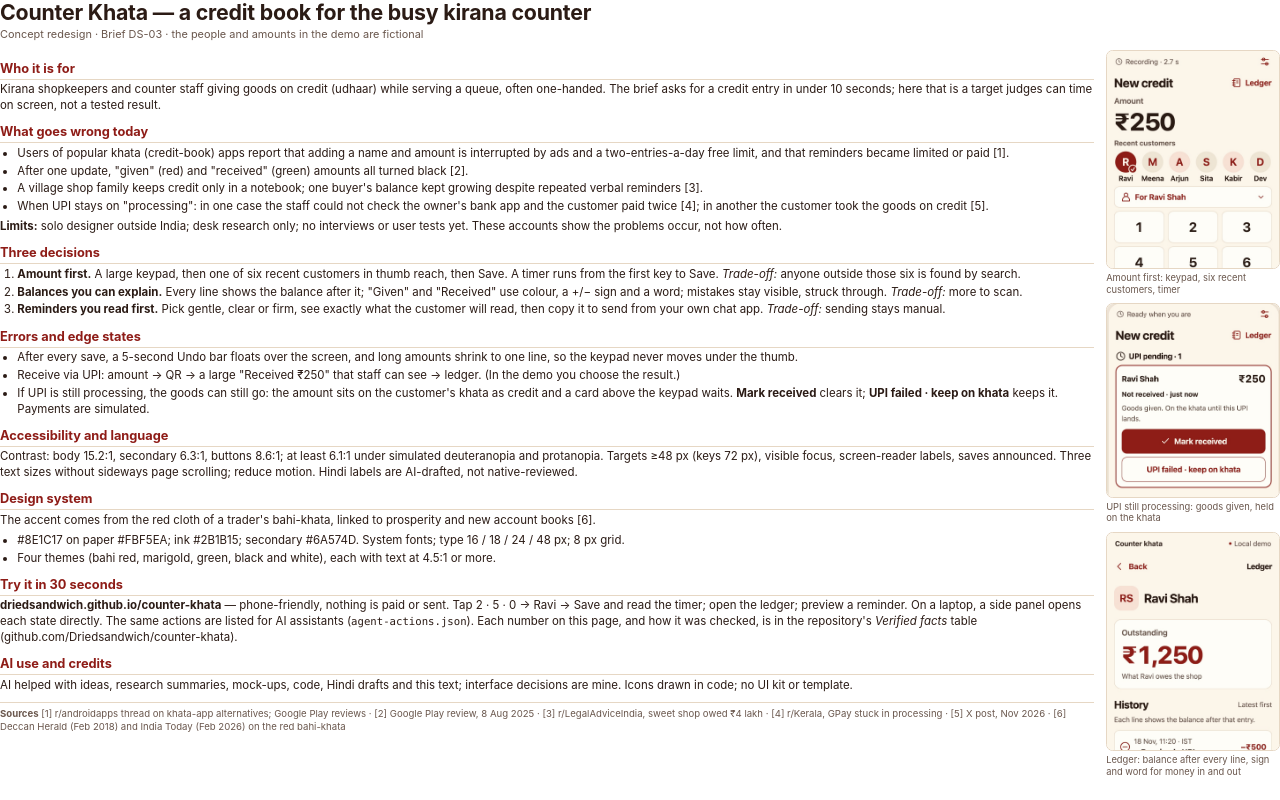
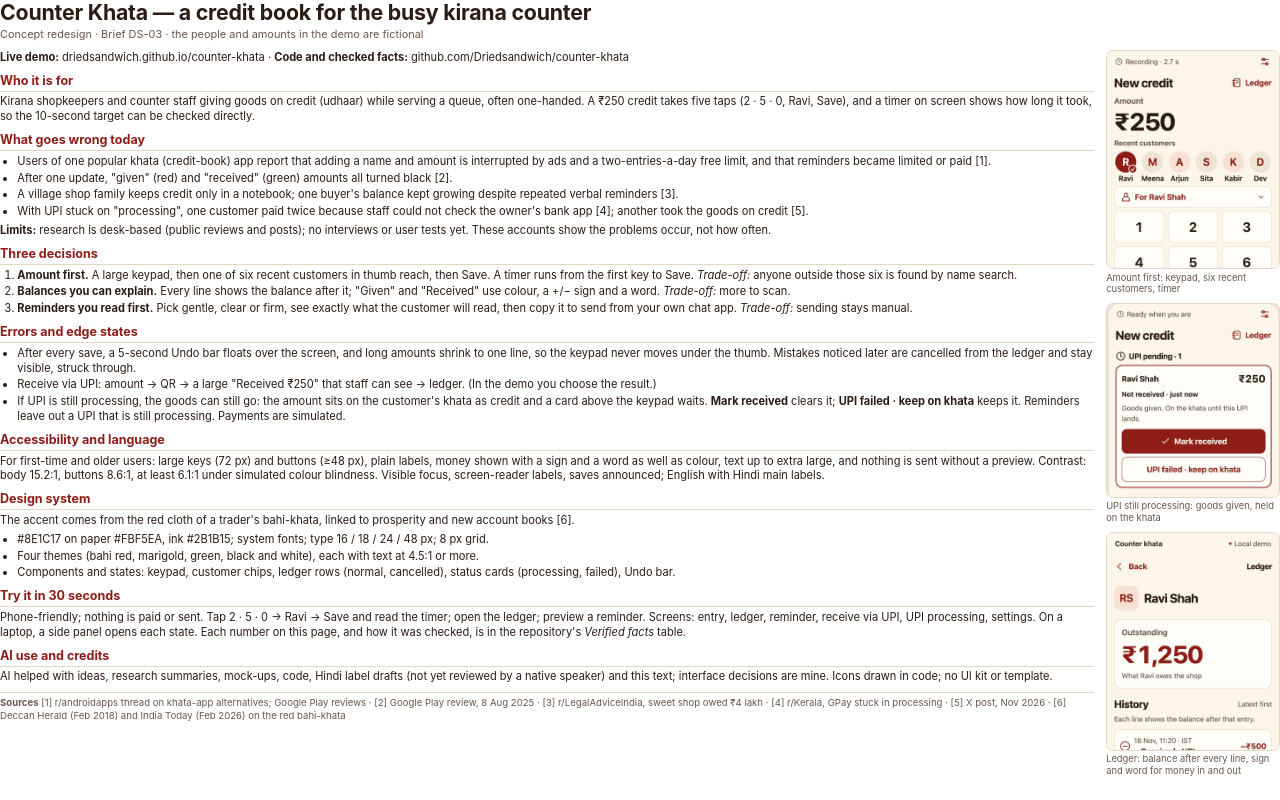
Before and after one commit to Driedsandwich/counter-khata, a plain HTML site: page case-study.html in a window 1280 px wide. Drawn offline with Linux system fonts and the light colour scheme.

Commit message:
Reminders leave out processing UPI; case study v9 with demo links up front

```diff
--- a/app.js
+++ b/app.js
@@ -83,7 +83,7 @@ function ledger() {
 function reminder() {
   const c = customer();
   if (!ui.message) ui.message = store.draftReminder({ customerId: c.id, tone: ui.tone });
-  return `${heading('Reminder', 'ledger-back')}<div class="page-body reminder-page"><span class="eyebrow">A LITTLE NUDGE</span><h2>Clear words.<br>A familiar voice.</h2><div class="recipient"><span class="avatar">${esc(c.initials)}</span><div><strong>To: ${esc(c.name)}</strong><p class="support">Outstanding: ${money(store.balance(c.id))}</p></div></div><fieldset><legend>Choose a tone</legend><div class="tone-options">${['gentle','clear','firm'].map(tone => btn('tone', tone[0].toUpperCase()+tone.slice(1), ui.tone === tone ? 'selected-option' : '', `data-tone="${tone}" aria-pressed="${ui.tone === tone}"`)).join('')}</div></fieldset><label class="field-label" for="message">Message preview · English</label><textarea id="message" rows="6">${esc(ui.message)}</textarea><p class="support">You can edit this before copying.</p><div class="quiet-card">${icon('copy')}<p>Only copies the text.<br>No message is sent from this demo.</p></div>${toast()}</div><footer class="sticky-actions">${btn('copy', icon('copy')+t('Copy message'), 'primary', store.balance(c.id) <= 0 ? 'disabled' : '')}${btn('ledger-back', 'Back to ledger', 'text-button')}</footer>`;
+  return `${heading('Reminder', 'ledger-back')}<div class="page-body reminder-page"><span class="eyebrow">A LITTLE NUDGE</span><h2>Clear words.<br>A familiar voice.</h2><div class="recipient"><span class="avatar">${esc(c.initials)}</span><div><strong>To: ${esc(c.name)}</strong><p class="support">Outstanding: ${money(store.balance(c.id))}</p></div></div>${store.pendingTotal(c.id) > 0 ? `<p class="notice">${icon('clock')}${money(store.pendingTotal(c.id))} is a UPI still processing, so this reminder asks for ${money(store.reminderAmount(c.id))}.</p>` : ''}<fieldset><legend>Choose a tone</legend><div class="tone-options">${['gentle','clear','firm'].map(tone => btn('tone', tone[0].toUpperCase()+tone.slice(1), ui.tone === tone ? 'selected-option' : '', `data-tone="${tone}" aria-pressed="${ui.tone === tone}"`)).join('')}</div></fieldset><label class="field-label" for="message">Message preview · English</label><textarea id="message" rows="6">${esc(ui.message)}</textarea><p class="support">You can edit this before copying.</p><div class="quiet-card">${icon('copy')}<p>Only copies the text.<br>No message is sent from this demo.</p></div>${toast()}</div><footer class="sticky-actions">${btn('copy', icon('copy')+t('Copy message'), 'primary', store.reminderAmount(c.id) <= 0 ? 'disabled' : '')}${btn('ledger-back', 'Back to ledger', 'text-button')}</footer>`;
 }
 function qrGraphic() {
   // Decorative checkerboard with intentionally broken finder patterns. Contains no payment payload.
--- a/case-study.html
+++ b/case-study.html
@@ -3,10 +3,10 @@
 :root { --paper:#FBF5EA; --ink:#2B1B15; --muted:#6A574D; --accent:#8E1C17; --line:#E6D7C4; }
 * { box-sizing: border-box; }
 html { background: #fff; }
-body { margin: 0; color: var(--ink); font: 8.6pt/1.38 -apple-system, "Helvetica Neue", "Segoe UI", Arial, sans-serif; -webkit-print-color-adjust: exact; print-color-adjust: exact; }
+body { margin: 0; color: var(--ink); font: 8.3pt/1.34 -apple-system, "Helvetica Neue", "Segoe UI", Arial, sans-serif; -webkit-print-color-adjust: exact; print-color-adjust: exact; }
 h1 { font-size: 16pt; line-height: 1.15; margin: 0 0 2pt; letter-spacing: -.01em; }
 .sub { color: var(--muted); margin: 0 0 6pt; font-size: 8.2pt; }
-h2 { font-size: 9.6pt; color: var(--accent); margin: 7pt 0 2pt; padding-bottom: 1pt; border-bottom: .6pt solid var(--line); }
+h2 { font-size: 9.4pt; color: var(--accent); margin: 6pt 0 2pt; padding-bottom: 1pt; border-bottom: .6pt solid var(--line); }
 p { margin: 0 0 3pt; }
 ul, ol { margin: 0 0 3pt; padding-left: 13pt; }
 li { margin: 0 0 1.5pt; }
@@ -17,38 +17,40 @@ figure img { width: 100%; display: block; border: .6pt solid var(--line); border
 figcaption { font-size: 7pt; color: var(--muted); margin-top: 2pt; line-height: 1.25; }
 .wrap { display: grid; grid-template-columns: 1fr 46mm; gap: 9pt; } .side { display: flex; flex-direction: column; gap: 6pt; } .side img { height: 58mm; object-fit: cover; object-position: top; } .side img.auto { height: auto; }</style></head><body><h1>Counter Khata — a credit book for the busy kirana counter</h1>
 <p class="sub">Concept redesign · Brief DS-03 · the people and amounts in the demo are fictional</p><div class="wrap"><div>
+<p><strong>Live demo:</strong> driedsandwich.github.io/counter-khata · <strong>Code and checked facts:</strong> github.com/Driedsandwich/counter-khata</p>
 <h2>Who it is for</h2>
-<p>Kirana shopkeepers and counter staff giving goods on credit (udhaar) while serving a queue, often one-handed. The brief asks for a credit entry in under 10 seconds; here that is a target judges can time on screen, not a tested result.</p>
+<p>Kirana shopkeepers and counter staff giving goods on credit (udhaar) while serving a queue, often one-handed. A ₹250 credit takes five taps (2 · 5 · 0, Ravi, Save), and a timer on screen shows how long it took, so the 10-second target can be checked directly.</p>
 <h2>What goes wrong today</h2>
 <ul>
-<li>Users of popular khata (credit-book) apps report that adding a name and amount is interrupted by ads and a two-entries-a-day free limit, and that reminders became limited or paid [1].</li>
+<li>Users of one popular khata (credit-book) app report that adding a name and amount is interrupted by ads and a two-entries-a-day free limit, and that reminders became limited or paid [1].</li>
 <li>After one update, "given" (red) and "received" (green) amounts all turned black [2].</li>
 <li>A village shop family keeps credit only in a notebook; one buyer's balance kept growing despite repeated verbal reminders [3].</li>
-<li>When UPI stays on "processing": in one case the staff could not check the owner's bank app and the customer paid twice [4]; in another the customer took the goods on credit [5].</li>
+<li>With UPI stuck on "processing", one customer paid twice because staff could not check the owner's bank app [4]; another took the goods on credit [5].</li>
 </ul>
-<p><strong>Limits:</strong> solo designer outside India; desk research only; no interviews or user tests yet. These accounts show the problems occur, not how often.</p>
+<p><strong>Limits:</strong> research is desk-based (public reviews and posts); no interviews or user tests yet. These accounts show the problems occur, not how often.</p>
 <h2>Three decisions</h2>
 <ol>
-<li><strong>Amount first.</strong> A large keypad, then one of six recent customers in thumb reach, then Save. A timer runs from the first key to Save. <em>Trade-off:</em> anyone outside those six is found by search.</li>
-<li><strong>Balances you can explain.</strong> Every line shows the balance after it; "Given" and "Received" use colour, a +/− sign and a word; mistakes stay visible, struck through. <em>Trade-off:</em> more to scan.</li>
+<li><strong>Amount first.</strong> A large keypad, then one of six recent customers in thumb reach, then Save. A timer runs from the first key to Save. <em>Trade-off:</em> anyone outside those six is found by name search.</li>
+<li><strong>Balances you can explain.</strong> Every line shows the balance after it; "Given" and "Received" use colour, a +/− sign and a word. <em>Trade-off:</em> more to scan.</li>
 <li><strong>Reminders you read first.</strong> Pick gentle, clear or firm, see exactly what the customer will read, then copy it to send from your own chat app. <em>Trade-off:</em> sending stays manual.</li>
 </ol>
 <h2>Errors and edge states</h2>
 <ul>
-<li>After every save, a 5-second Undo bar floats over the screen, and long amounts shrink to one line, so the keypad never moves under the thumb.</li>
+<li>After every save, a 5-second Undo bar floats over the screen, and long amounts shrink to one line, so the keypad never moves under the thumb. Mistakes noticed later are cancelled from the ledger and stay visible, struck through.</li>
 <li>Receive via UPI: amount → QR → a large "Received ₹250" that staff can see → ledger. (In the demo you choose the result.)</li>
-<li>If UPI is still processing, the goods can still go: the amount sits on the customer's khata as credit and a card above the keypad waits. <strong>Mark received</strong> clears it; <strong>UPI failed · keep on khata</strong> keeps it. Payments are simulated.</li>
+<li>If UPI is still processing, the goods can still go: the amount sits on the customer's khata as credit and a card above the keypad waits. <strong>Mark received</strong> clears it; <strong>UPI failed · keep on khata</strong> keeps it. Reminders leave out a UPI that is still processing. Payments are simulated.</li>
 </ul>
 <h2>Accessibility and language</h2>
-<p>Contrast: body 15.2:1, secondary 6.3:1, buttons 8.6:1; at least 6.1:1 under simulated deuteranopia and protanopia. Targets ≥48 px (keys 72 px), visible focus, screen-reader labels, saves announced. Three text sizes without sideways page scrolling; reduce motion. Hindi labels are AI-drafted, not native-reviewed.</p>
+<p>For first-time and older users: large keys (72 px) and buttons (≥48 px), plain labels, money shown with a sign and a word as well as colour, text up to extra large, and nothing is sent without a preview. Contrast: body 15.2:1, buttons 8.6:1, at least 6.1:1 under simulated colour blindness. Visible focus, screen-reader labels, saves announced; English with Hindi main labels.</p>
 <h2>Design system</h2>
 <p>The accent comes from the red cloth of a trader's bahi-khata, linked to prosperity and new account books [6].</p>
 <ul>
-<li>#8E1C17 on paper #FBF5EA; ink #2B1B15; secondary #6A574D. System fonts; type 16 / 18 / 24 / 48 px; 8 px grid.</li>
+<li>#8E1C17 on paper #FBF5EA, ink #2B1B15; system fonts; type 16 / 18 / 24 / 48 px; 8 px grid.</li>
 <li>Four themes (bahi red, marigold, green, black and white), each with text at 4.5:1 or more.</li>
+<li>Components and states: keypad, customer chips, ledger rows (normal, cancelled), status cards (processing, failed), Undo bar.</li>
 </ul>
 <h2>Try it in 30 seconds</h2>
-<p><strong>driedsandwich.github.io/counter-khata</strong> — phone-friendly, nothing is paid or sent. Tap 2 · 5 · 0 → Ravi → Save and read the timer; open the ledger; preview a reminder. On a laptop, a side panel opens each state directly. The same actions are listed for AI assistants (<code>agent-actions.json</code>). Each number on this page, and how it was checked, is in the repository's <em>Verified facts</em> table (github.com/Driedsandwich/counter-khata).</p>
+<p>Phone-friendly; nothing is paid or sent. Tap 2 · 5 · 0 → Ravi → Save and read the timer; open the ledger; preview a reminder. Screens: entry, ledger, reminder, receive via UPI, UPI processing, settings. On a laptop, a side panel opens each state. Each number on this page, and how it was checked, is in the repository's <em>Verified facts</em> table.</p>
 <h2>AI use and credits</h2>
-<p>AI helped with ideas, research summaries, mock-ups, code, Hindi drafts and this text; interface decisions are mine. Icons drawn in code; no UI kit or template.</p>
+<p>AI helped with ideas, research summaries, mock-ups, code, Hindi label drafts (not yet reviewed by a native speaker) and this text; interface decisions are mine. Icons drawn in code; no UI kit or template.</p>
 <p class="sources"><strong>Sources</strong> [1] r/androidapps thread on khata-app alternatives; Google Play reviews · [2] Google Play review, 8 Aug 2025 · [3] r/LegalAdviceIndia, sweet shop owed ₹4 lakh · [4] r/Kerala, GPay stuck in processing · [5] X post, Nov 2026 · [6] Deccan Herald (Feb 2018) and India Today (Feb 2026) on the red bahi-khata</p></div><aside class="side"><figure><img class="" src="images/entry_top.jpg" alt="Amount first: keypad, six recent customers, timer"><figcaption>Amount first: keypad, six recent customers, timer</figcaption></figure><figure><img class="auto" src="images/pending.jpg" alt="UPI still processing: goods given, held on the khata"><figcaption>UPI still processing: goods given, held on the khata</figcaption></figure><figure><img class="" src="images/ledger.jpg" alt="Ledger: balance after every line, sign and word for money in and out"><figcaption>Ledger: balance after every line, sign and word for money in and out</figcaption></figure></aside></div></body></html>
```
Also changed, not shown: khata-core.js (+12 -1 lines), 2 other files.
